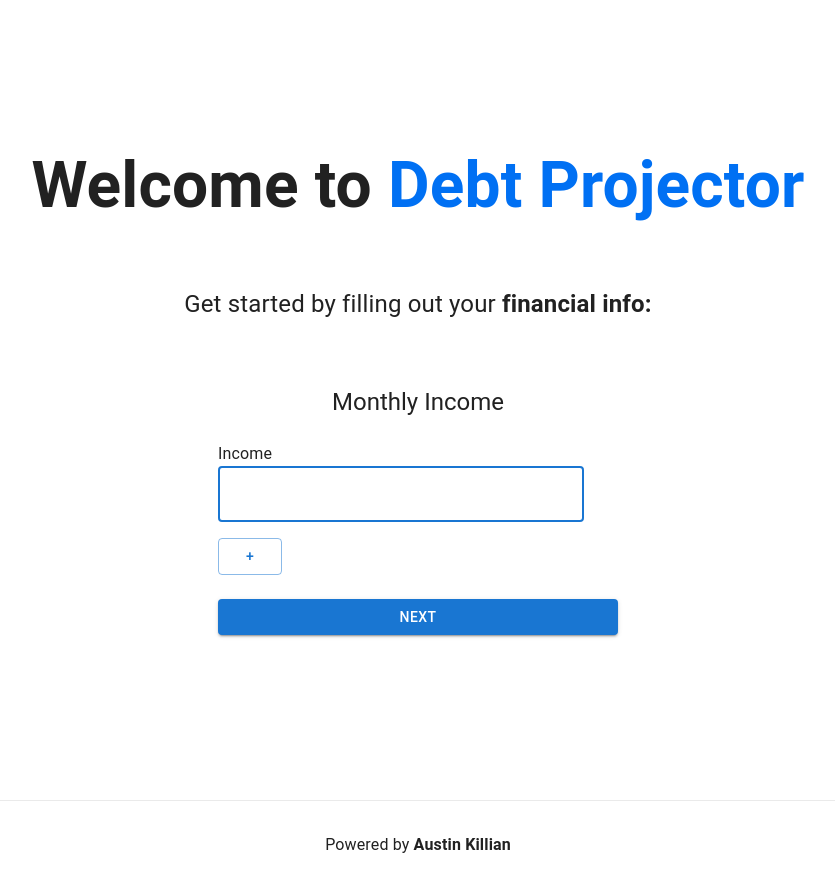
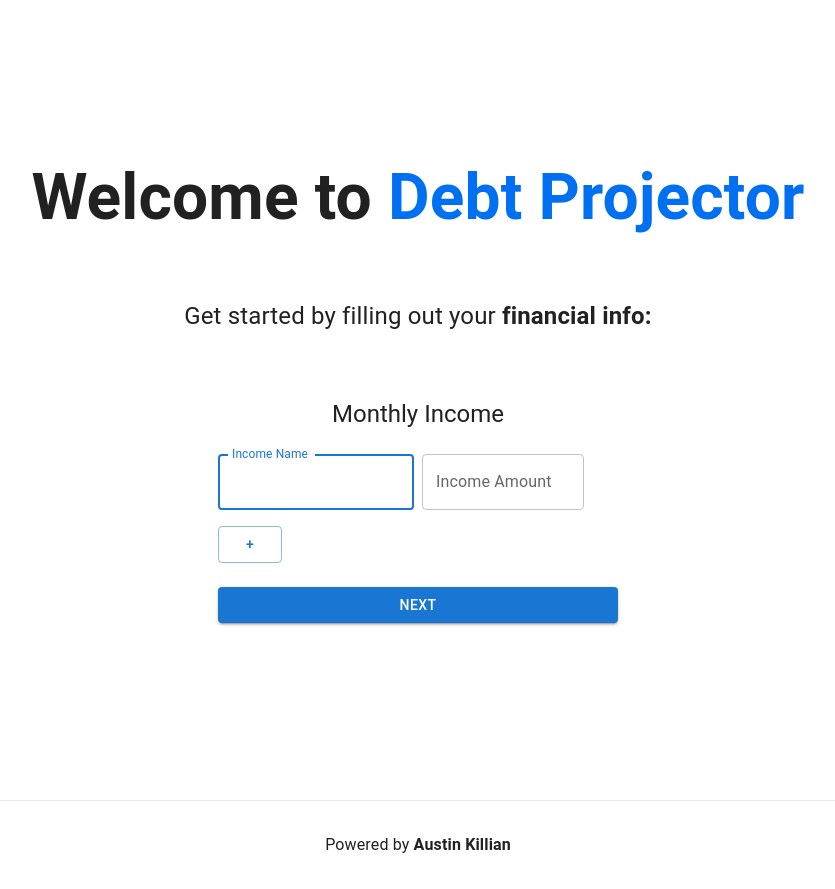
Before and after one commit to austinlkillian/scenario, a Next.js app: page / in a window 1280 px wide. Shown: the whole page, without its empty margins (222-1057 px from the left). Built offline with nearby package versions, Linux system fonts and the light colour scheme.

Commit message:
simplified form submit and form input processes, changed form format as well.

```diff
--- a/pages/global-components/AdditiveForm.js
+++ b/pages/global-components/AdditiveForm.js
@@ -9,63 +9,28 @@ import Grid from '@mui/material/Grid';
 import Box from '@mui/material/Box';
 import Typography from '@mui/material/Typography';
 
-export default function AdditiveForm({formView, changeFormView, saveForm, title, defaultLabel, initialField}) {
-  const [fields, setFields] = useState(cloneDeep(initialField));
+export default function AdditiveForm({formView, changeFormView, saveForm, title, defaultLabel, formData}) {
+  const [fields, setFields] = useState(cloneDeep(formData));
 
-  const handleChange = (e, id) => {
+  const handleChange = (e, id, sourceField) => {
     const {value} = e.target
     const updatedFields = fields.map(field => {
       if(field.id === id) {
-        field.value = value
+        field[sourceField] = value
       }
       return field
     })
     setFields(updatedFields);
   };
 
- const handleEditLabel = (id) => {
-    const updatedFields = fields.map((field) => {
-      if(field.id === id) {
-        field.edit = true
-      }
-      return field
-    })
-    setFields(updatedFields);
-  }
-
- const handleChangeLabel = (e, id) => {
-    const {value} = e.target
-    const updatedFields = fields.map((field) => {
-      if(field.id === id) {
-        field.label = value
-      }
-      return field
-    })
-    setFields(updatedFields);
-  }
-
-  const handleSaveLabel = (e, id) => {
-    if (e.key === 'Enter') {
-      const updatedFields = fields.map((field) => {
-        if(field.id === id) {
-          field.edit = false
-        }
-        return field
-      })
-      setFields(updatedFields);
-    }
-  }
-
   const handleAdd = (e) => {
     e.preventDefault();
     setFields([
       ...fields,
       {
-        id: `${initialField[0].id}${fields.length + 1}`,
-        name: `${initialField[0].name}${fields.length + 1}`,
-        label: `${defaultLabel} ${fields.length + 1}`,
-        value: '',
-        edit: false,
+        id: `${formData[0].id}${fields.length + 1}`,
+        name: '',
+        amount: '',
       }
     ])
   };
@@ -79,18 +44,9 @@ export default function AdditiveForm({formView, changeFormView, saveForm, title,
     }
   }
 
-  const handleBack = async () => {
+  const handleFormSubmit = async (direction) => {
     await saveForm(fields)
-    changeFormView('back')
-  };
-
-  const handleNext = async () => {
-    await saveForm(fields)
-    if(formView < 3) {
-      changeFormView('next')
-    } else {
-      changeFormView('finish')
-    }
+    changeFormView(direction)
   };
 
   return (
@@ -109,25 +65,26 @@ export default function AdditiveForm({formView, changeFormView, saveForm, title,
         <Grid container spacing={2}>
           {fields.map((field, i) => {
             return <Grid key={i} item xs={12}>
-              {!field.edit && <label onClick={() => handleEditLabel(field.id)}>{field.label}</label>}
-              {field.edit &&
-                <input
-                  name={field.label}
-                  value={field.label}
-                  onChange={(e) => handleChangeLabel(e, field.id)}
-                  onKeyDown={(e) => handleSaveLabel(e, field.id)}
-                />
-              }
               <Grid container spacing={1}>
-                <Grid item xs={11}>
+                <Grid item xs={6}>
                   <TextField
                     type="text"
                     id={field.id}
-                    name={field.name}
                     fullWidth
                     autoFocus
-                    value={field.value}
-                    onChange={(e) => handleChange(e, field.id)}
+                    label={`${defaultLabel} Name`}
+                    value={field.name}
+                    onChange={(e) => handleChange(e, field.id, 'name')}
+                  />
+                </Grid>
+                <Grid item xs={5}>
+                  <TextField
+                    type="text"
+                    id={field.id}
+                    fullWidth
+                    label={`${defaultLabel} Amount`}
+                    value={field.amount}
+                    onChange={(e) => handleChange(e, field.id, 'amount')}
                     InputProps={{inputComponent: NumberFormatCustom}}
                   />
                 </Grid>
@@ -160,7 +117,7 @@ export default function AdditiveForm({formView, changeFormView, saveForm, title,
           {formView !== 1 && <Grid item xs={6}>
             <Button
               type="button"
-              onClick={handleBack}
+              onClick={() => handleFormSubmit('back')}
               fullWidth
               variant="contained"
               sx={{ mt: 3, mb: 2, mr: 2 }}
@@ -171,7 +128,7 @@ export default function AdditiveForm({formView, changeFormView, saveForm, title,
           <Grid item xs={formView === 1 ? 12 : 6}>
             <Button
               type="button"
-              onClick={handleNext}
+              onClick={formView < 3 ? () => handleFormSubmit('next') : () => handleFormSubmit('finish')}
               fullWidth
               variant="contained"
               sx={{ mt: 3, mb: 2 }}
--- a/pages/home/home-views/CashFlowForm.js
+++ b/pages/home/home-views/CashFlowForm.js
@@ -52,7 +52,7 @@ export default function CashFlowForm() {
             saveForm={saveIncome}
             title="Monthly Income"
             defaultLabel="Income"
-            initialField={incomeSources}
+            formData={incomeSources}
           />
         }
         {formView === 2 &&
@@ -62,7 +62,7 @@ export default function CashFlowForm() {
             saveForm={saveBills}
             title="Monthly Bills"
             defaultLabel="Bill"
-            initialField={billSources}
+            formData={billSources}
           />
         }
         {formView === 3 &&
@@ -72,7 +72,7 @@ export default function CashFlowForm() {
             saveForm={saveDebts}
             title="Monthly Debt Payments"
             defaultLabel="Payment"
-            initialField={debtSources}
+            formData={debtSources}
           />
         }
       </Container>
--- a/store/slices/formSlice.js
+++ b/store/slices/formSlice.js
@@ -3,23 +3,18 @@ import { createSlice } from '@reduxjs/toolkit'
 const initialState = {
   incomeSources: [{
     id: 'income',
-    name: 'income',
-    label: 'Income',
-    value: '',
-    edit: false
+    name: '',
+    amount: ''
   }],
   billSources: [{
     id: 'bill',
-    name: 'bill',
-    label: 'Bill',
-    value: ''
+    name: '',
+    amount: ''
   }],
   debtSources: [{
     id: 'payment',
-    name: 'payment',
-    label: 'Payment',
-    value: '',
-    edit: false,
+    name: '',
+    amount: '',
   }],
 }
 
```
